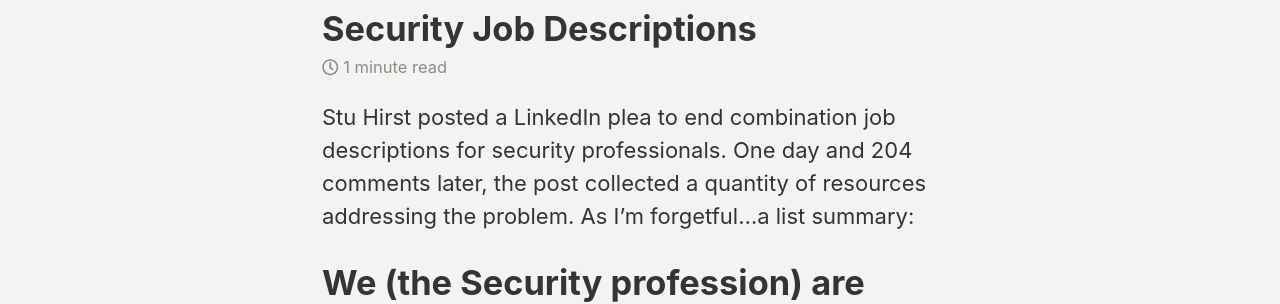
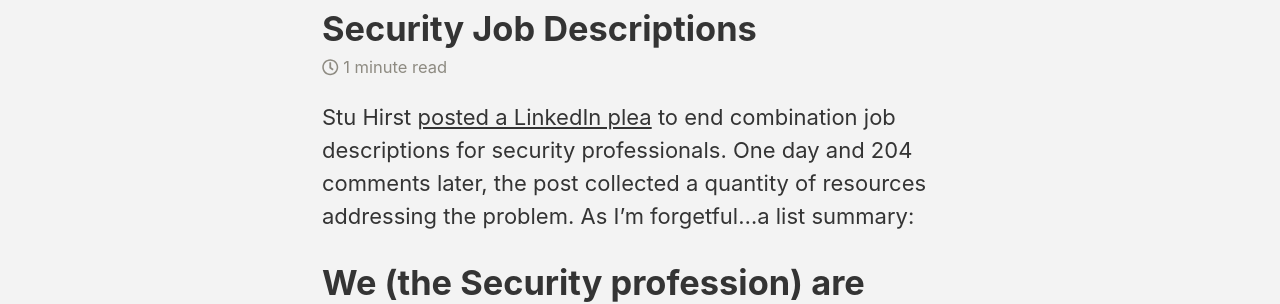
Before and after one commit to quidscio/quidscio.github.io, a Jekyll site: the page built from _posts/2019-02-13-Security-job-description-resources.md, in a window 1280 px wide and 900 px high. Shown: the part 157-461 px from the top of the window. Built offline with Jekyll 4.4.1, drawn with Linux system fonts in a browser that asks for light colours; cached includes are drawn as plain includes; nearby versions of some CDN libraries; part of the change alters nothing that is shown.

```diff
--- a/_posts/2019-02-13-Security-job-description-resources.md
+++ b/_posts/2019-02-13-Security-job-description-resources.md
@@ -5,11 +5,11 @@ header:
 categories:
   - Security
 tags:
-  - update
+  - security
 ---
 
 
-Stu Hirst posted a LinkedIn plea to end combination job descriptions for security professionals.
+Stu Hirst [posted a LinkedIn plea](https://www.linkedin.com/feed/update/urn:li:activity:6500994465631653889/) to end combination job descriptions for security professionals.
 One day and 204 comments later, the post collected a quantity of resources addressing the problem.
 As I'm forgetful...a list summary:
 
@@ -57,7 +57,7 @@ As I'm forgetful...a list summary:
 * [Index to numerous event talks such as BSides.](https://github.com/PaulSec/awesome-sec-talks)
 
 
-[Index to IR resources and talks.](https://github.com/meirwah/awesome-incident-response)
+* [Index to IR resources and talks.](https://github.com/meirwah/awesome-incident-response)
 
 
 * [Article highlighting the tight working relationship needed between classic IT security and development](https://hackernoon.com/introducing-the-infosec-colour-wheel-blending-developers-with-red-and-blue-security-teams-6437c1a07700)
```
